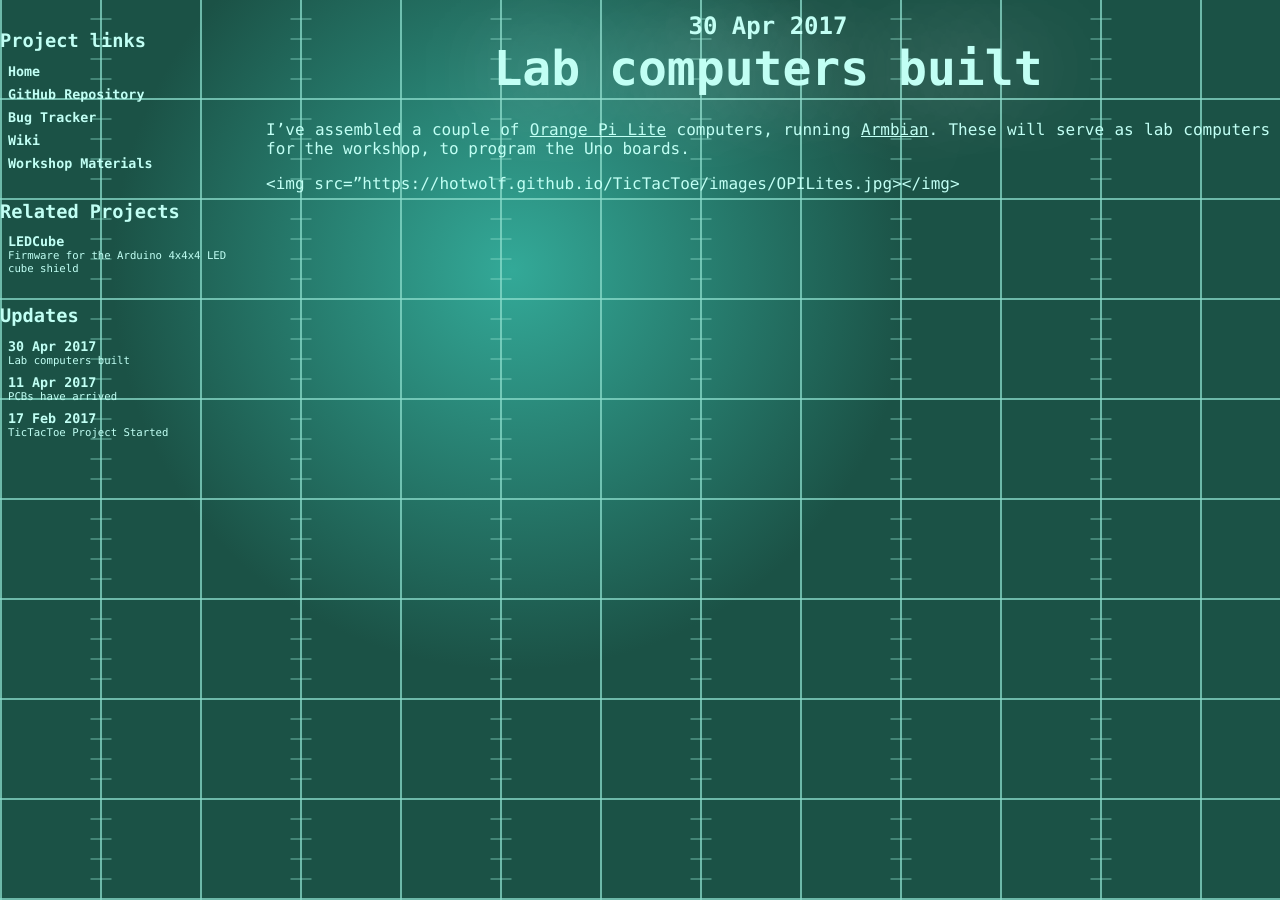
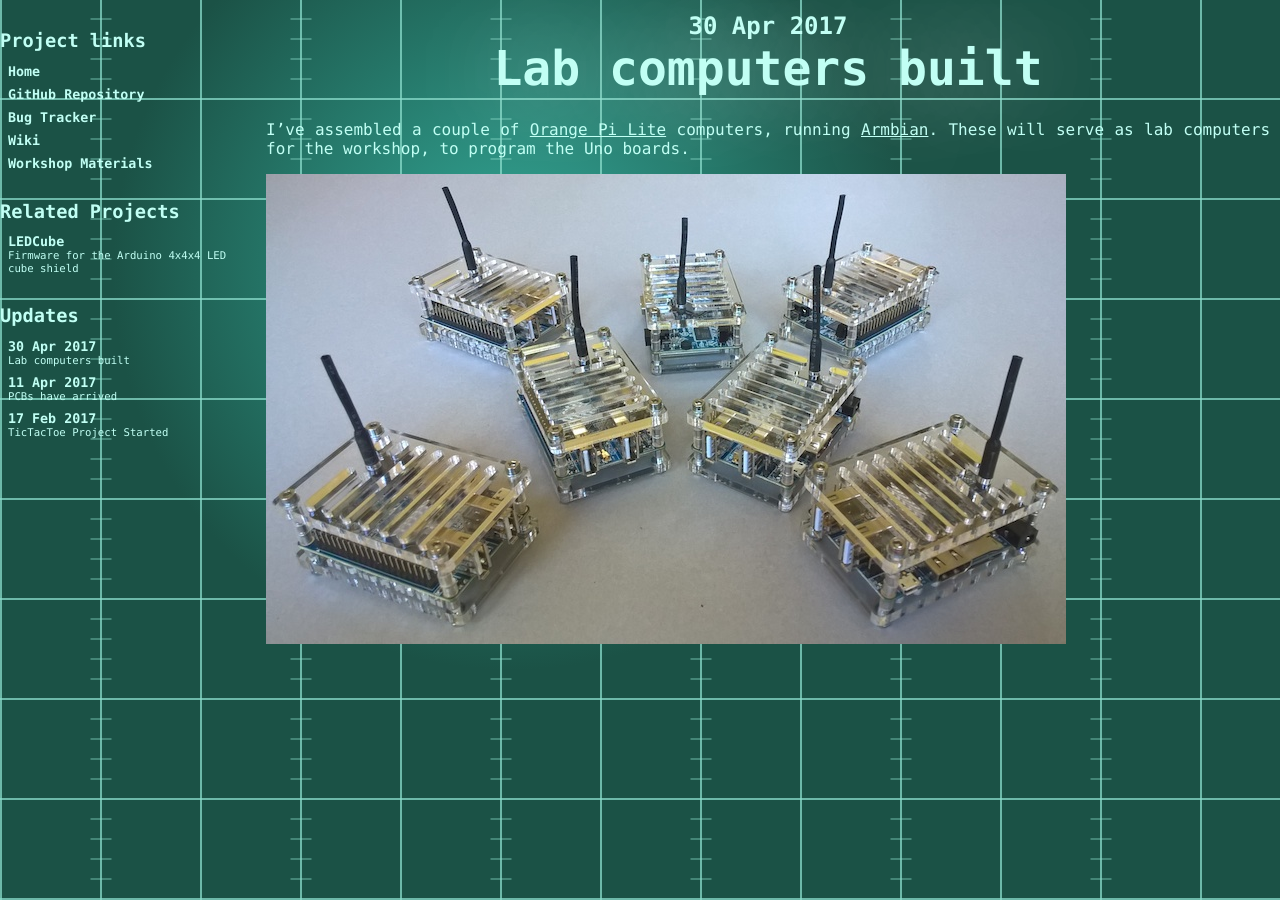
Before and after one commit to hotwolf/TicTacToe, a Jekyll site: the page built from _posts/2017-04-30-lab-computers-built.md, in a window 1280 px wide. Built offline with Jekyll 4.4.1, drawn with Linux system fonts in a browser that asks for light colours.

Commit message:
new post

```diff
--- a/_posts/2017-04-30-lab-computers-built.md
+++ b/_posts/2017-04-30-lab-computers-built.md
@@ -6,4 +6,4 @@ title: Lab computers built
 I've assembled a couple of [Orange Pi Lite](http://orangepi.com/orange-pi-lite) computers, running [Armbian](https://www.armbian.com/).
 These will serve as lab computers for the workshop, to program the Uno boards.
 
-<img src="{{ site.github.url }}/images/OPILites.jpg></img>
+![Orange Pi Lite Computers]({{ site.github.url }}/images/OPILites.jpg)
```
Also changed, not shown: _posts/2017-04-11-pcbs-have-arrived.md (+0 -3 lines).
